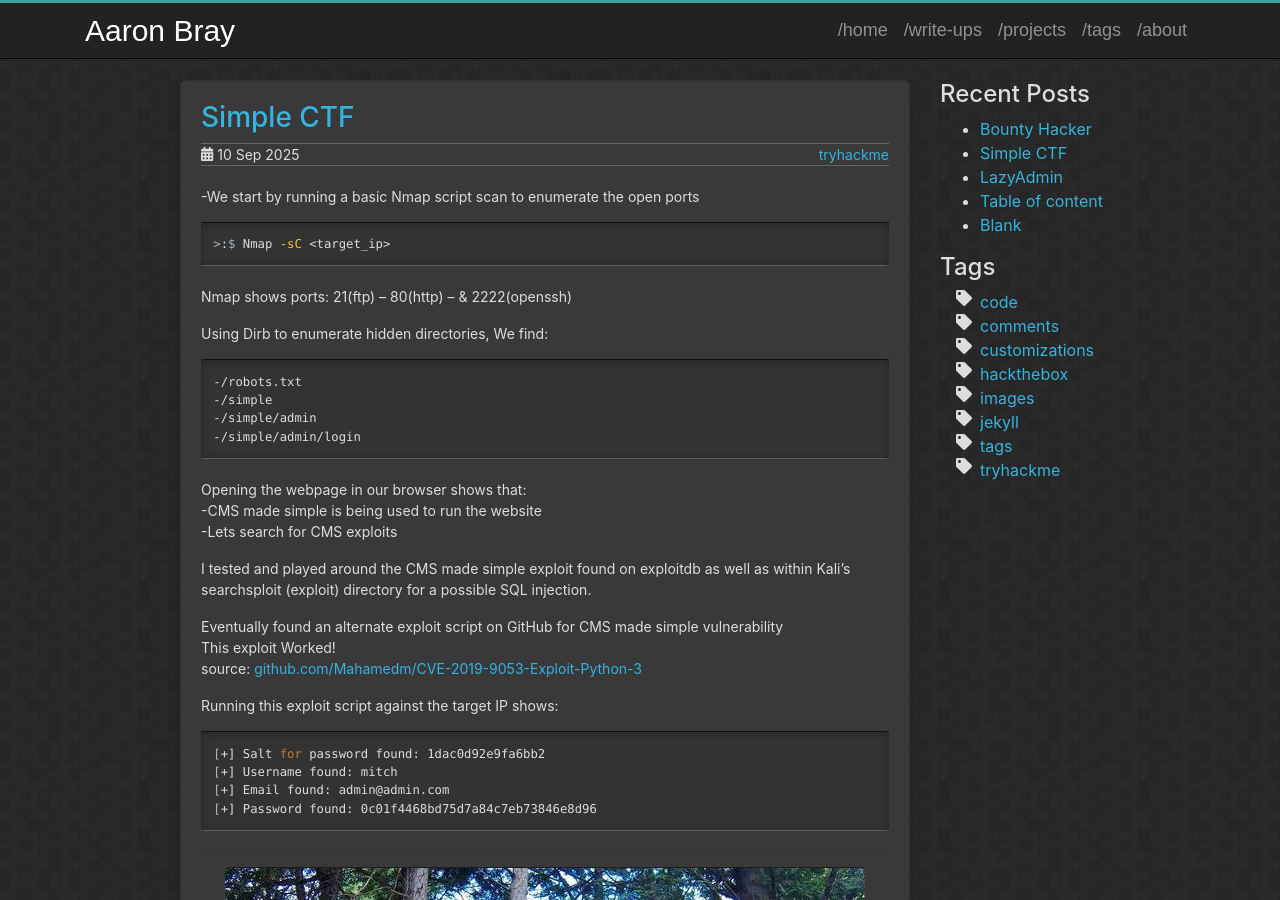
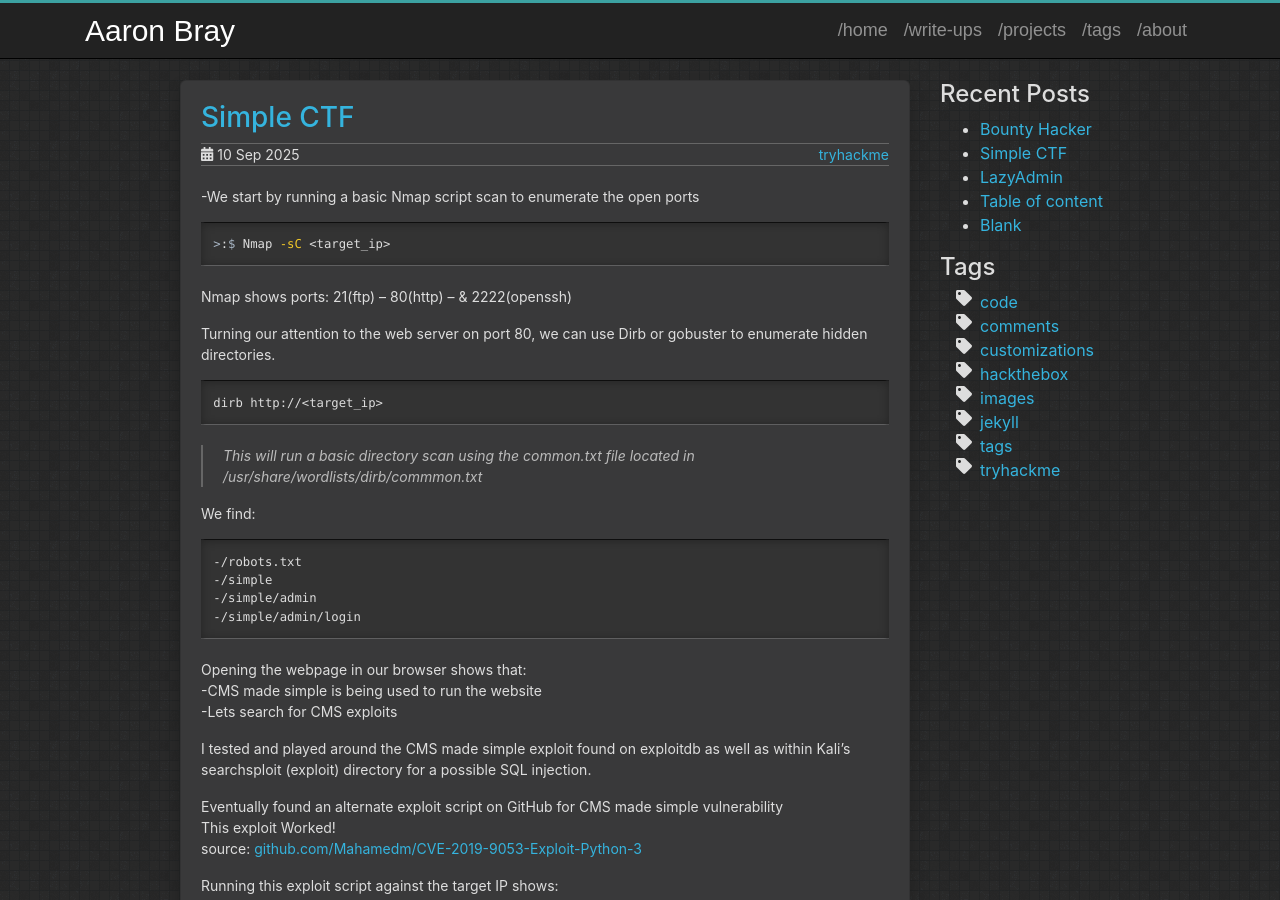
Before and after one commit to AaronBray/AaronBray.github.io, a Jekyll site: the page built from _posts/2025-09-10-SimpleCTF.md, in a window 1280 px wide and 900 px high. Built offline with Jekyll 4.4.1, drawn with Linux system fonts in a browser that asks for light colours.

Commit message:
Update 2025-09-10-SimpleCTF.md

```diff
--- a/_posts/2025-09-10-SimpleCTF.md
+++ b/_posts/2025-09-10-SimpleCTF.md
@@ -15,8 +15,13 @@ description: Simple CTF write-up
 
 Nmap shows ports: 21(ftp) -- 80(http) -- & 2222(openssh)
 
+Turning our attention to the web server on port 80, we can use Dirb or gobuster to enumerate hidden directories.
+{% highlight bash %}
+dirb http://<target_ip>
+{% endhighlight bash %}
+>This will run a basic directory scan using the common.txt file located in /usr/share/wordlists/dirb/commmon.txt
 
-Using Dirb to enumerate hidden directories, We find:
+We find:
 {% highlight bash %}
 -/robots.txt
 -/simple
```
